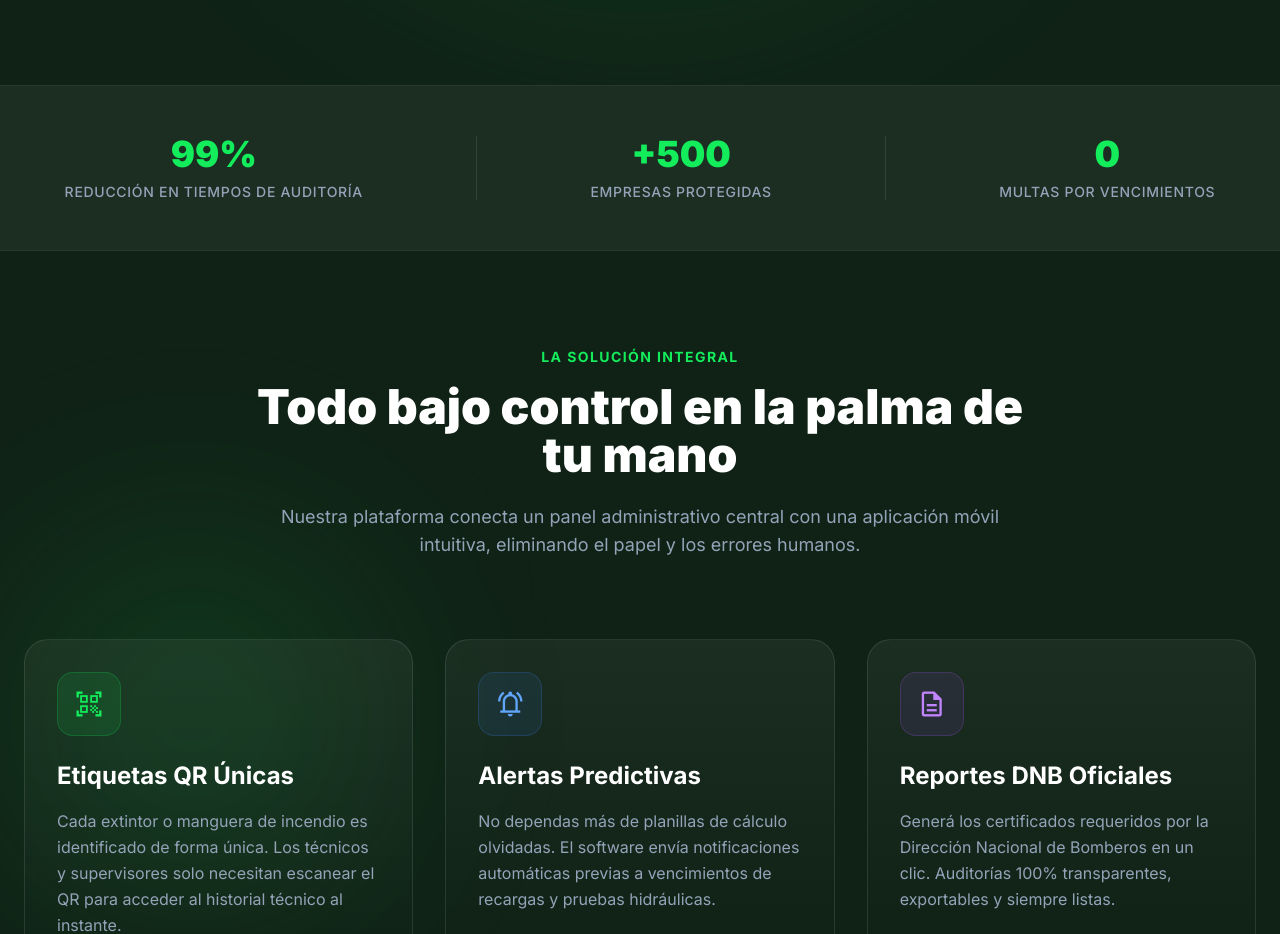
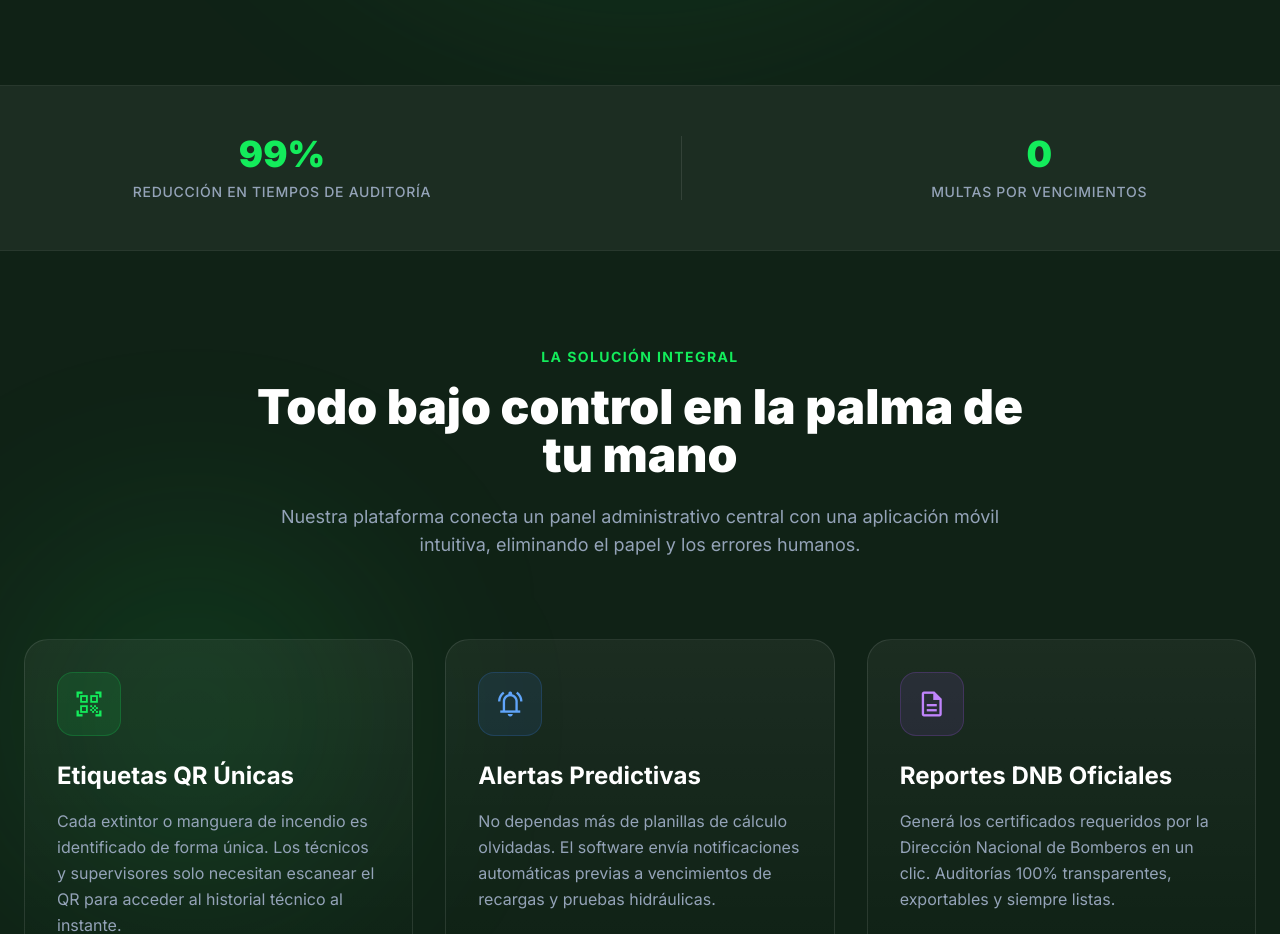
Before and after one commit to Simonmfo/Extintoresuy, a React (Vite) app: page / in a window 1280 px wide. Shown: the part 920-1854 px from the top of the page. Built offline with nearby package versions, Linux system fonts and the light colour scheme.

Commit message:
style: remove 'Empresas protegidas' stat from landing page

```diff
--- a/components/LandingPage.tsx
+++ b/components/LandingPage.tsx
@@ -108,11 +108,6 @@ const LandingPage: FC<LandingPageProps> = ({ onLogin, onNavigateTo }) => {
           <div>
             <h3 className="text-4xl font-black text-primary mb-2">99%</h3>
             <p className="text-slate-400 font-medium uppercase tracking-wider text-sm">Reducción en tiempos de auditoría</p>
-          </div>
-          <div className="hidden md:block w-px h-16 bg-white/10"></div>
-          <div>
-            <h3 className="text-4xl font-black text-primary mb-2">+500</h3>
-            <p className="text-slate-400 font-medium uppercase tracking-wider text-sm">Empresas protegidas</p>
           </div>
           <div className="hidden md:block w-px h-16 bg-white/10"></div>
           <div>
```
